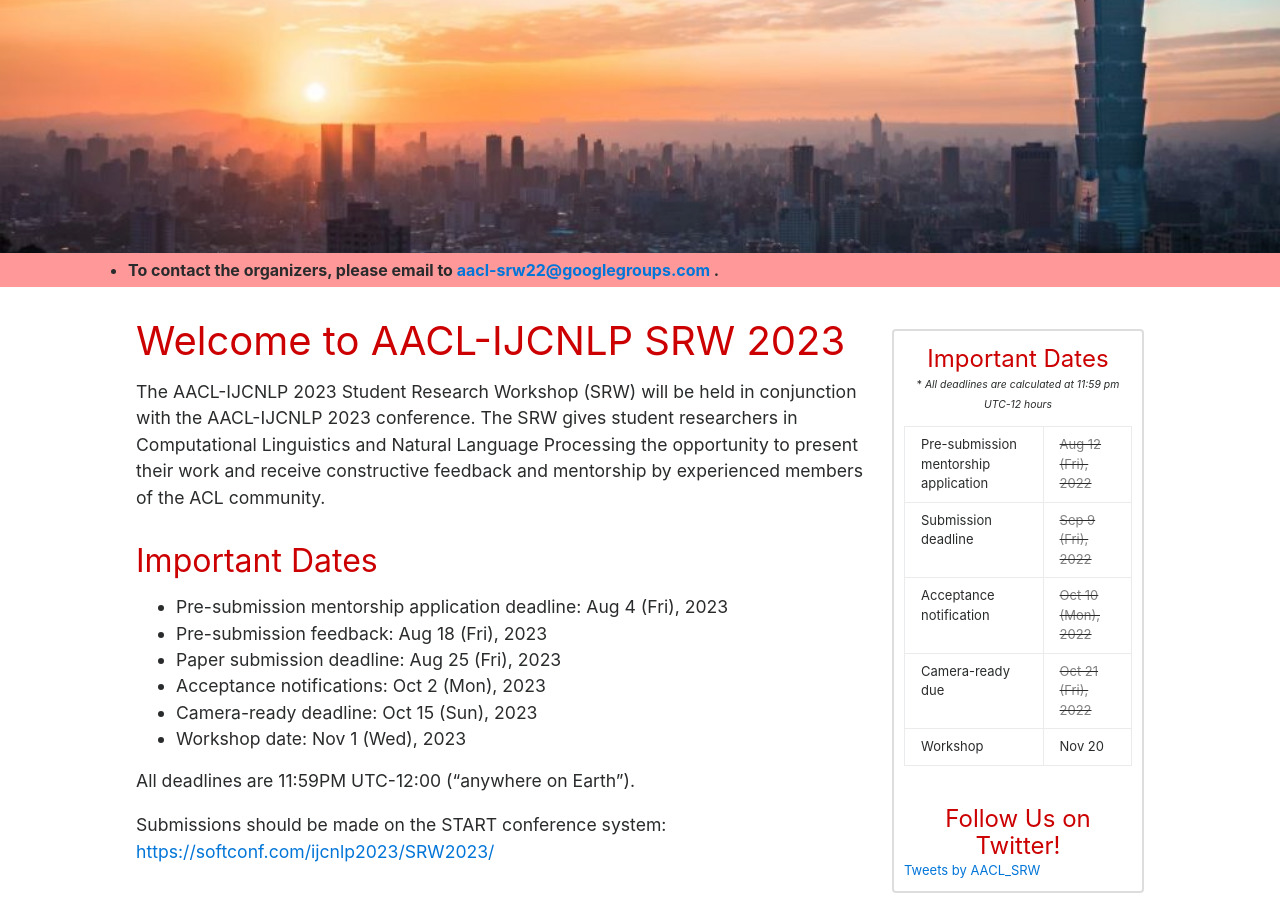
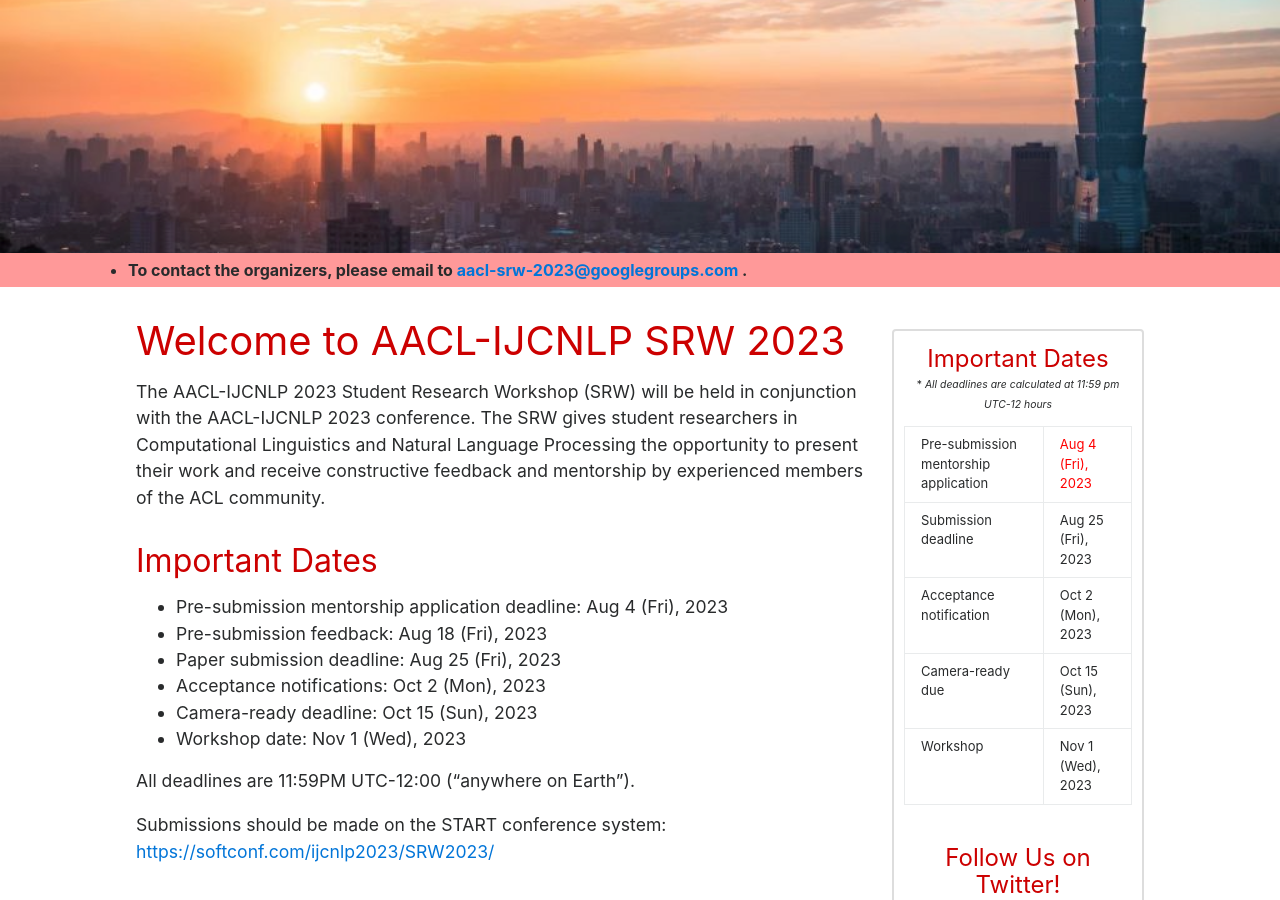
Before and after one commit to aacl2023-srw/aacl2023-srw.github.io, a Jekyll site: the page built from index.md, in a window 1280 px wide and 900 px high, scrolled down 307 px. Built offline with Jekyll 4.4.1, drawn with Linux system fonts in a browser that asks for light colours; comment, search, counter and statistics services are not loaded; some of the changed text lies outside the part shown.

Commit message:
update minor pages

```diff
--- a/_includes/page-footer.html
+++ b/_includes/page-footer.html
@@ -1,6 +1,6 @@
 <footer class="site-footer">
 <center>
 {% include svg-icons.html %}
-<b> Please contact us if you have any questions. To contact the organizers, please email to <a href = "mailto:aacl-srw22@googlegroups.com">aacl-srw22@googlegroups.com </a></b>
+<b> Please contact us if you have any questions. To contact the organizers, please email to <a href = "mailto:aacl-srw-2023@googlegroups.com">aacl-srw-2023@googlegroups.com </a></b>
 </center>
 </footer>
--- a/_includes/page-header.html
+++ b/_includes/page-header.html
@@ -15,6 +15,6 @@
 <div class="announce">
     <ul style='padding: 0; margin:0;'>
         <!--<li>Join the <a href="http://www.aacl2020virtualconference.org/">virtual conference</a> of the Student Research Workshop on Monday, Dec 7, 08:45 (GMT+8). </li>-->
-        <li>To contact the organizers, please email to <a href = "mailto:aacl-srw22@googlegroups.com">aacl-srw22@googlegroups.com </a>. </li>
+        <li>To contact the organizers, please email to <a href = "mailto:aacl-srw-2023@googlegroups.com">aacl-srw-2023@googlegroups.com </a>. </li>
     </ul>
 </div>
--- a/_layouts/default.html
+++ b/_layouts/default.html
@@ -7,10 +7,10 @@
     {% include page-header.html %}
 
     {% capture nowdate %}{{'now' | date: '%s' | minus: 86400 }}{% endcapture %}
-      {% capture presubmen %}{{'Aug 12 2022' | date: '%s'}}{% endcapture %}
-      {% capture sub %}{{'Sep 9 2022' | date: '%s'}}{% endcapture %}
-      {% capture not %}{{'Oct 10 2022' | date: '%s'}}{% endcapture %}
-      {% capture cam %}{{'Oct 21 2022' | date: '%s'}}{% endcapture %}
+      {% capture presubmen %}{{'Aug 4 2023' | date: '%s'}}{% endcapture %}
+      {% capture sub %}{{'Aug 25 2023' | date: '%s'}}{% endcapture %}
+      {% capture not %}{{'Oct 2 2023' | date: '%s'}}{% endcapture %}
+      {% capture cam %}{{'Oct 15 2023' | date: '%s'}}{% endcapture %}
 
 
     <section class="main-content">
@@ -52,7 +52,7 @@
               </td>
             </tr>
             <tr><td>Workshop</td>
-              <td>Nov 20</td>
+              <td>Nov 1 (Wed), 2023</td>
             </tr>
           </tbody></table>
           </font><br>
```
Also changed, not shown: _pages/call.md (+19 -17 lines), _pages/index.md (+16 -15 lines).
